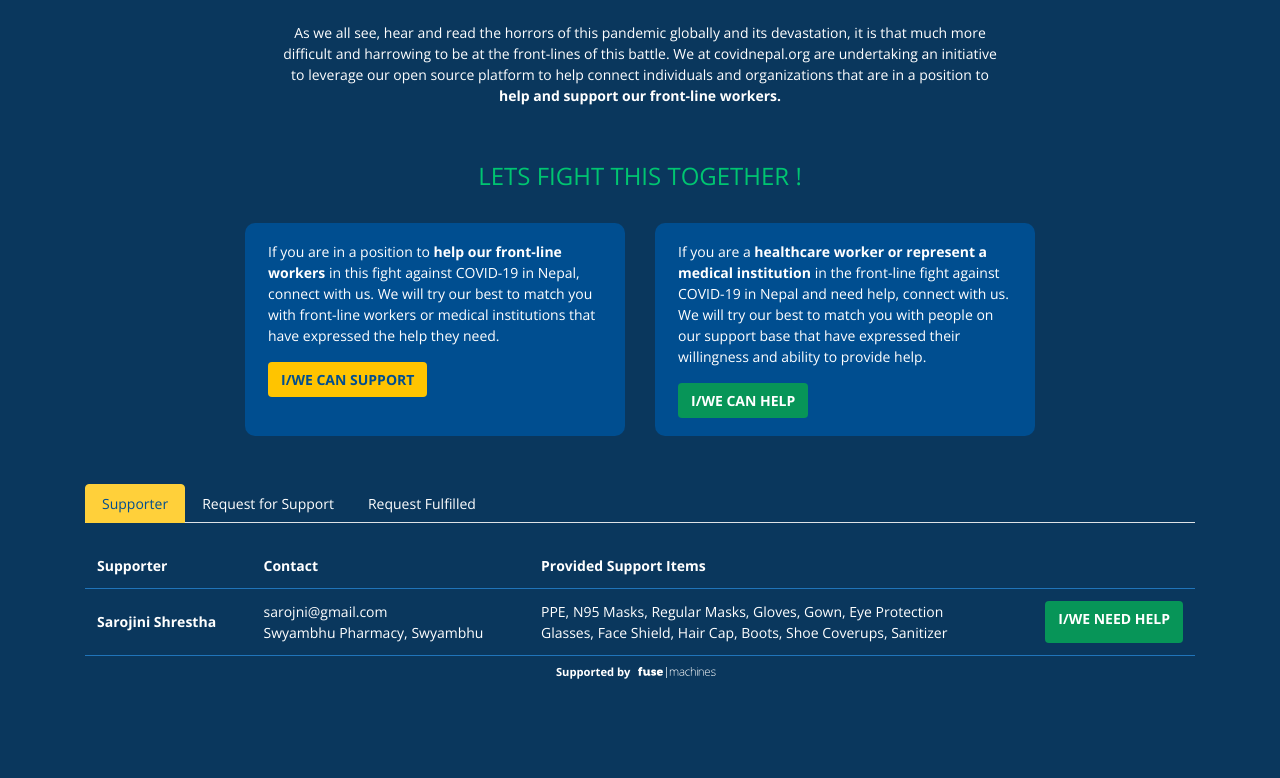
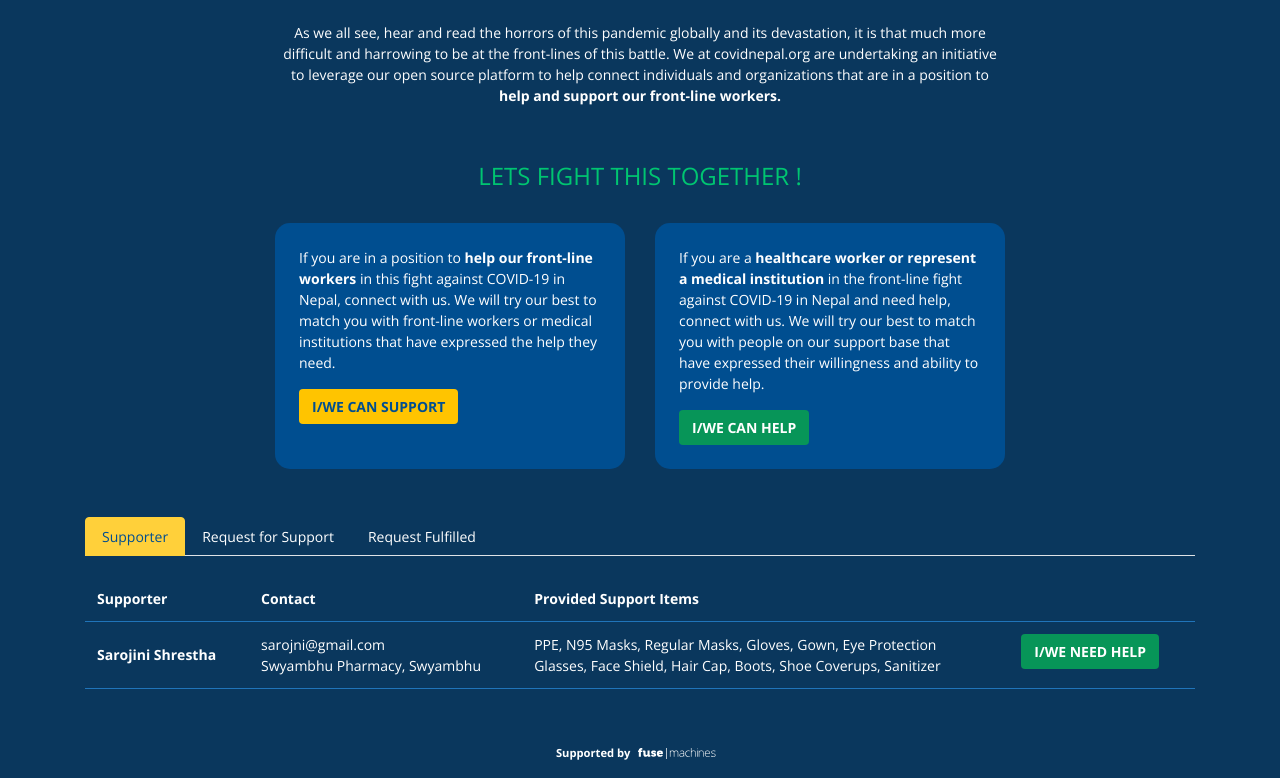
Before and after one commit to Fusemachines/covid-nepal-web, a React (Create React App) app: page /supporters in a window 1280 px wide. Shown: the part 343-1121 px from the top of the page. Before the commit the page ends 1040 px from the top, so only its background shows below. Built offline with nearby package versions, Linux system fonts and the light colour scheme; no server answers.

Commit message:
css fixes

```diff
--- a/src/routes/dashboard/support-us/Supporter.tsx
+++ b/src/routes/dashboard/support-us/Supporter.tsx
@@ -28,22 +28,26 @@ const Supporter = () => {
           </Col>
         </Row>
 
-        <Row className=" justify-content-center">
-          <Col md="4" className="mt-4 text-white support-wrapper bg-bluelight">
+        <Row className="justify-content-center mb-5">
+          <Col md="4" className="mt-4">
+            <div className="text-white p-4 bg-bluelight h-100 rounded">
               <p>
                 If you are in a position to <span className="text-bold">help our front-line workers</span> in this fight against COVID-19 in Nepal, connect with us. We will try our best to match you with front-line workers or medical institutions that have expressed the help they need.
               </p>
               <a href="https://docs.google.com/forms/d/e/1FAIpQLSdJvqt8pEAFRwjKowDxu7PkaHXhaHZTHm5v0CZCBlQ0rdBZMA/viewform" className="btn btn-yellow text-upper text-bold btn-support">i/we can support</a>
+            </div>
           </Col>
-          <Col md="4" className="mt-4 text-white help-wrapper bg-bluelight">
+          <Col md="4" className="mt-4">
+            <div className="text-white p-4 bg-bluelight h-100 rounded">
               <p>
                 If you are a <span className="text-bold">healthcare worker or represent a medical institution</span> in the front-line fight against COVID-19 in Nepal and need help, connect with us. We will try our best to match you with people on our support base that have expressed their willingness and ability to provide help.
               </p>
               <a href="https://docs.google.com/forms/d/e/1FAIpQLSfPuGeJ6U841s8yRYCRpX4jQd2nmaCqKUkGRx4WZWlsLHdh_A/viewform" className="btn btn-green text-upper text-bold btn-help">i/we can help</a>
+            </div>
           </Col>
         </Row>
 
-        <Row className="mt-5 justify-content-center tab-container">
+        <Row className="my-5 justify-content-center tab-container">
           <Col sm="12">
             <Tabs defaultActiveKey="home" id="uncontrolled-tab-example">
               <Tab eventKey="home" title="Supporter">
@@ -53,23 +57,28 @@ const Supporter = () => {
                       <th className="w-15">Supporter</th>
                       <th className="w-25">Contact</th>
                       <th className="w-60">Provided Support Items</th>
+                      <th className=""></th>
                     </tr>
                   </thead>
                   <tbody>
                     <tr>
                       <td className="text-bold">Sarojini Shrestha</td>
                       <td>sarojni@gmail.com <br /> Swyambhu Pharmacy, Swyambhu </td>
-                      <td className="d-flex justify-content-between">
+                      <td className="">
+                        <div className="d-flex justify-content-between">
                           <div className="w-70">
-                          PPE, N95 Masks, Regular Masks, Gloves, Gown, Eye Protection Glasses, Face Shield, Hair Cap, Boots, Shoe Coverups,
-                          Sanitizer
+                            PPE, N95 Masks, Regular Masks, Gloves, Gown, Eye Protection Glasses, Face Shield, Hair Cap, Boots, Shoe Coverups, Sanitizer
                           </div>
+                          <div className="">
                             <a href="#" className="btn btn-green text-upper text-bold btn-help">i/we need help</a>
+                          </div>
+                        </div>
                       </td>
                     </tr>
                   </tbody>
                 </table>
               </Tab>
+
               <Tab eventKey="requestForSupport" title="Request for Support">
                 <table className="table-requestor w-100" cellPadding="12">
                   <thead>
```
Lines whose indentation alone changed are shown as unchanged.
